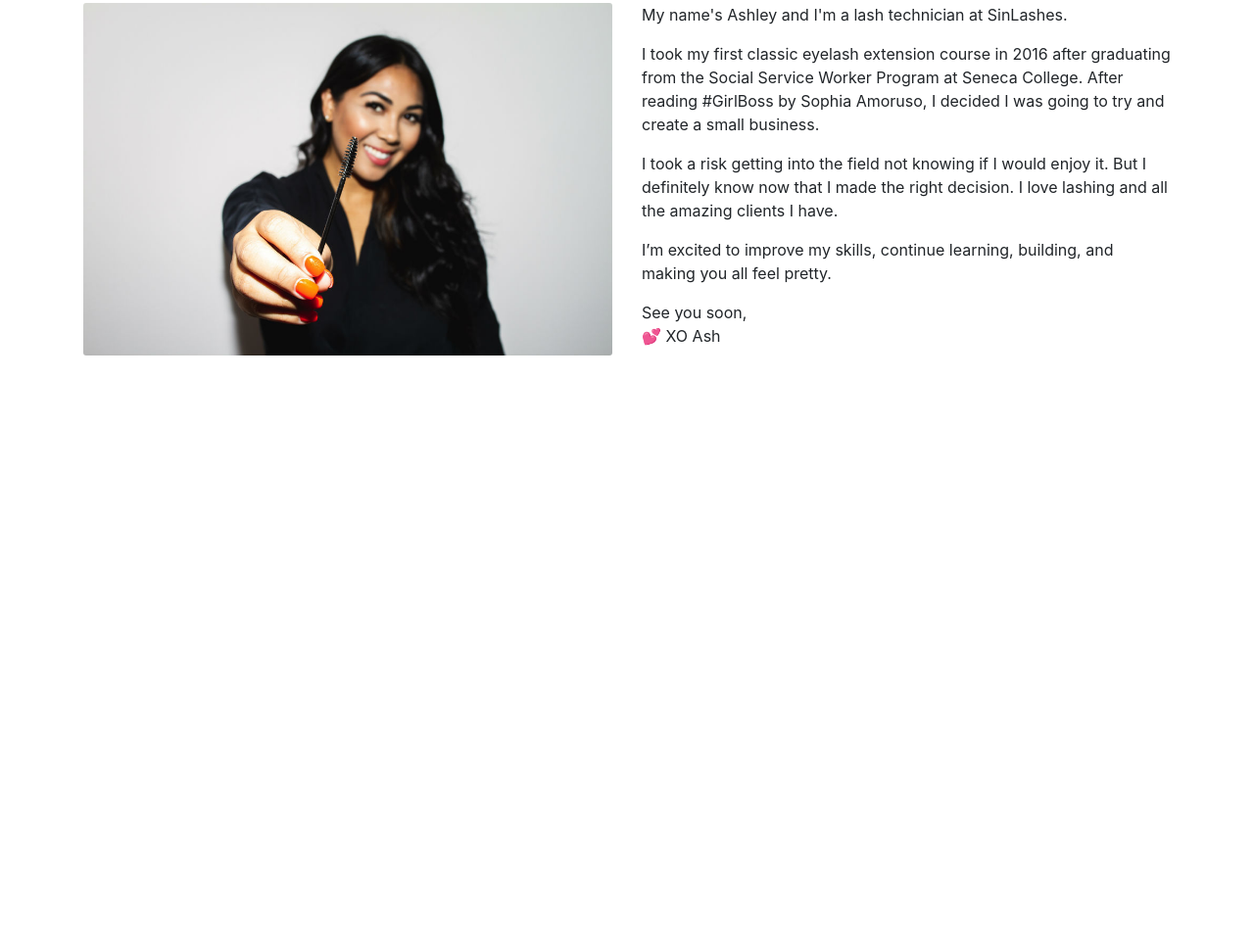
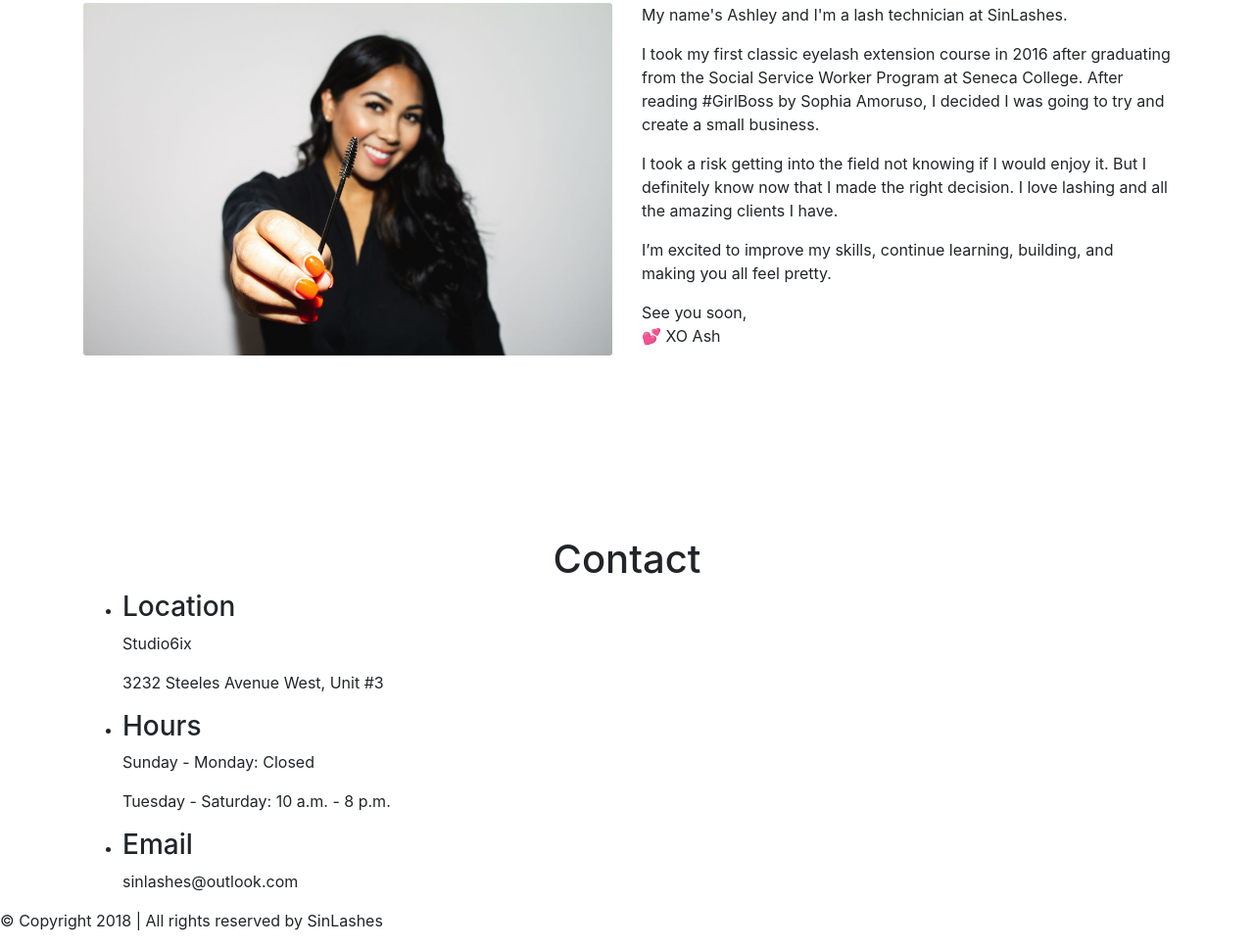
Before and after one commit to jeanylynlopez/sinLashesWebsite, a plain HTML site: page index.html in a window 1280 px wide. Shown: the part 2259-3227 px from the top of the page at 98% size. Before the commit the page ends 2806 px from the top, so only its background shows below. Drawn offline with nearby package versions, Linux system fonts and the light colour scheme.

Commit message:
added footer content

```diff
--- a/css/styles.css
+++ b/css/styles.css
@@ -149,21 +149,5 @@ img {
 }
 
 .aboutImage {
-    /* display: block; */
-    /* margin: 0 auto; */
-    /* text-align: center; */
     border-radius: 3px;
-    /* vertical-align: middle; */
-    /* width: 75%; */
-
 }
-
-.aboutContent {
-    /* vertical-align: middle; */
-
-    /* padding: 3% 15%; */
-    /* width: 75%;
-    display: block;
-    margin: 0 auto; */
-
-}
--- a/index.html
+++ b/index.html
@@ -249,6 +249,37 @@
         </section>
     </aside>
 
+    <footer class="container">
+        <h1 class="sectionTitle">Contact</h1>
+        <ul>
+            <li>
+                <h3>
+                    <i class="fas fa-map-marker-alt"></i> Location
+                </h3>
+                <p>Studio6ix</p>
+                <p>3232 Steeles Avenue West, Unit #3</p>
+            </li>
+            <li>
+                <h3>
+                    <i class="fas fa-hourglass-half"></i>
+                    Hours
+                </h3>
+                <p>Sunday - Monday: Closed</p>
+                <p>Tuesday - Saturday: 10 a.m. - 8 p.m.</p>
+            </li>
+            <li>
+                <h3>
+                    <i class="fas fa-envelope"></i>
+                    Email
+                </h3>
+                <p>sinlashes@outlook.com</p>
+            </li>
+        </ul>
+    </footer>
+    <footer>
+        <p>© Copyright 2018 | All rights reserved by SinLashes</p>
+    </footer>
+
 
     <!-- OPTIONAL BOOTSTRAP JAVASCRIPT -->
     <!-- jQuery first, then Popper.js, then Bootstrap JS -->
```
